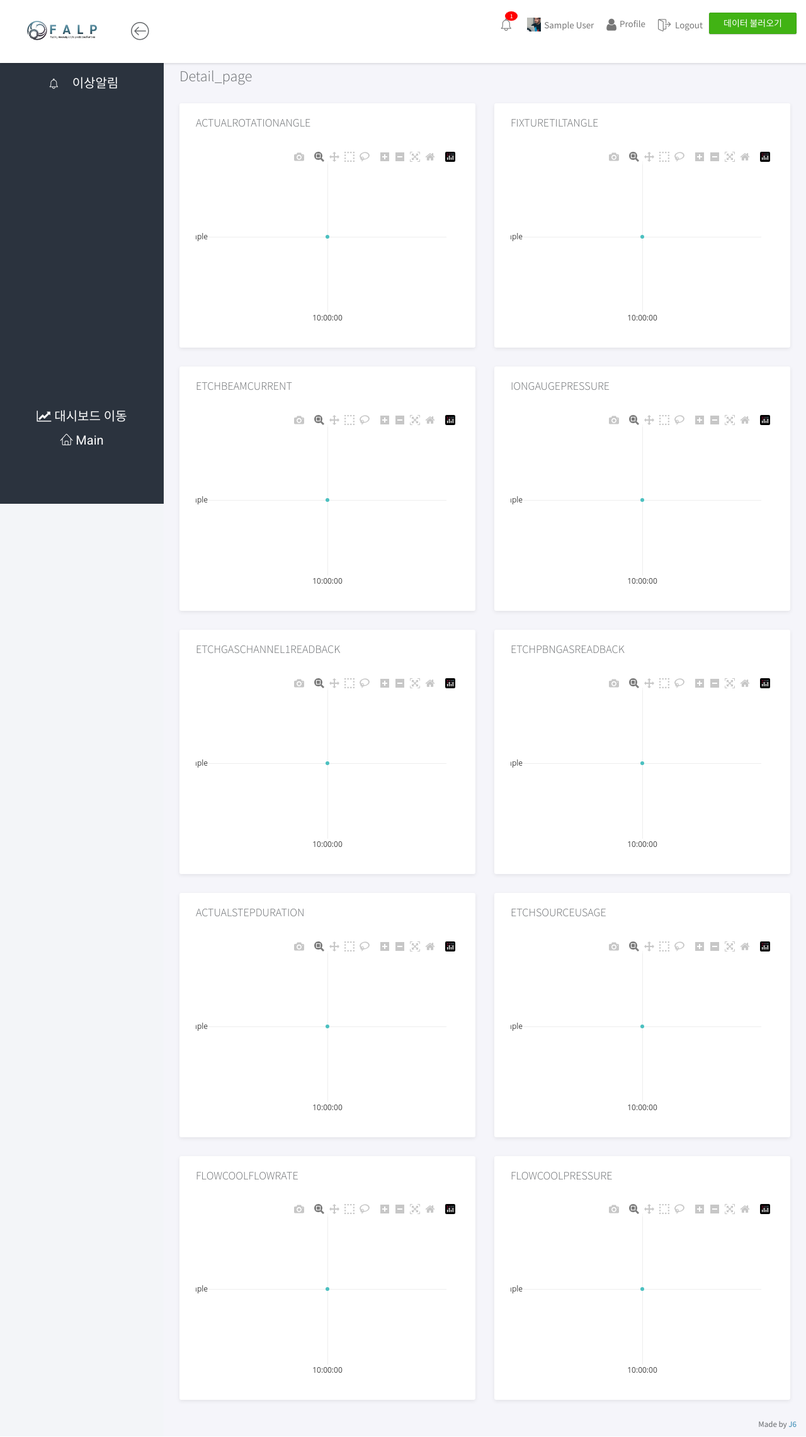
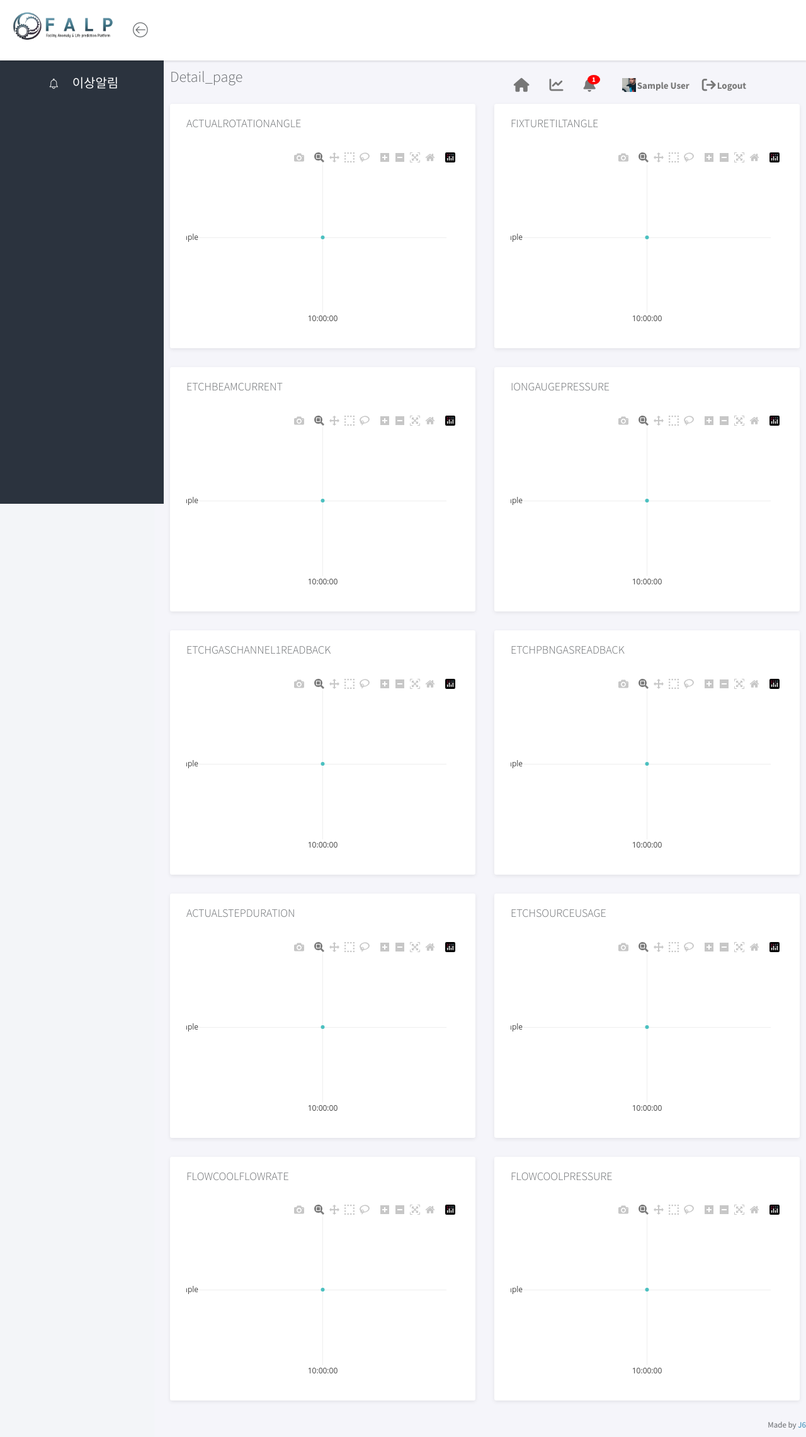
Before and after one commit to LIMEMONI/J6, a FastAPI app: page /alram.html?time=None&xlim_s=0&xlim_e=0 in a window 1280 px wide. Shown: the whole page at 63% size. Run offline with FastAPI, Linux system fonts and the light colour scheme; the visitor is signed in with stand-in values (Sample User, id 1); tables that the repository leaves empty or names only in its code hold one stand-in row (values such as "Sample post"); some libraries are stand-ins or nearby versions.

Commit message:
상단바및사이드바css통일했습니다.

```diff
--- a/templates/alram.html
+++ b/templates/alram.html
@@ -26,6 +26,7 @@
     <script src="/static/js/slimscroll.js"></script>
     <script src="https://cdn.plot.ly/plotly-latest.min.js"></script>
     <script src="https://maxcdn.bootstrapcdn.com/bootstrap/3.4.1/js/bootstrap.min.js"></script>
+    <script src="https://kit.fontawesome.com/02c33e7f68.js" crossorigin="anonymous"></script>
     <style>
         /* Google Fonts에서 가져온 Roboto 폰트를 적용 */
         #sidebar-nav {
@@ -53,16 +54,17 @@
         /* 알람 갯수를 표시하는 숫자 스타일 */
         .alarm-count-badge {
             position: absolute;
-            top: 18px;
+            top: 23px;
             right: 5px;
             background-color: red;
             color: white;
             width: 20px; /* 숫자 너비 조정 */
             height: 15px; /* 숫자 높이 조정 */
             border-radius: 50%;
-            font-size: 10px; /* 숫자 크기 조정 */
+            font-size: 11px; /* 숫자 크기 조정 */
             text-align: center; /* 가운데 정렬을 위한 설정 */
             line-height: 15px; /* 숫자 높이와 같도록 설정 */
+            font-weight: bold;
         }
     </style>
     <style>
@@ -76,24 +78,30 @@
 <body>
     <!-- WRAPPER -->
     <div id="wrapper">
+        <div class="row">
+            <div class="col-md-12">
         <!-- NAVBAR -->
-        <nav class="navbar navbar-default navbar-fixed-top">
-			<div class="brand">
-				<a href="main.html">
-                    <img src="static/img/logo2.png" alt="Logo" class="img-responsive-logo" style="width: 120px;">
+        <nav class="navbar navbar-default navbar-fixed-top" style="height: 12%;">
+            <div class="container-fluid">
+                <!-- 로고와 데이터 불러오기 버튼 -->
+                <div class="navbar-header">
+                    <a class="navbar-brand" style="width: 20%; height: 20%; display: flex; align-items: center;">
+                        <img src="static/img/logo2.png" alt="J6 Logo" class="img-responsive logo">
+                        </span>
                     </a>
+                    <div class="navbar-btn">
+                        <button type="button" class="btn-toggle-fullwidth" style="font-size: 25px;"><i class="lnr lnr-arrow-left-circle"></i></button>
                     </div>
-			<div class="container-fluid">
-				<div class="navbar-btn">
-					<button type="button" class="btn-toggle-fullwidth"><i class="lnr lnr-arrow-left-circle"></i></button>
                 </div>
+
                 <!-- 오른쪽 메뉴 아이콘들 -->
-                <div id="navbar-menu">
-                    <ul class="nav navbar-nav navbar-right">
-                        <button type="button" class="btn btn-success" data-toggle="modal" data-target="#uploadModal" style="margin-top: 20px;">데이터 불러오기</button>
+                <div id="navbar-menu" style="margin-right: 70px;">
+                    <ul class="nav navbar-nav navbar-right"><i class=""></i>
+                        <li style="margin-right: 10px;"><a href="main.html"><i class="fa-solid fa-house"></i></a></li>
+                        <li style="margin-right: 10px;"><a href="dashboard.html"><i class="fa-solid fa-chart-line"></i></a></li>
                         <li class="dropdown">
-                            <a href="#" class="dropdown-toggle icon-me  nu" data-toggle="dropdown" id="alarmDropdownButton">
-                                <i class="lnr lnr-alarm"></i>
+                            <a href="#" class="dropdown-toggle icon-menu" data-toggle="dropdown" id="alarmDropdownButton">
+                                <i class="fa-solid fa-bell"></i>
                             </a>
                         <!-- 알람 드롭다운 메뉴 -->
                         <ul class="dropdown-menu notifications">
@@ -101,54 +109,26 @@
                                 {% set val = item[0] %}
                                 {% set i_s = item[1] %}
                                 {% set i_e = item[2] %}
-                                <li><a class="notification-item" href="/alram.html?time={{ val }}&xlim_s={{ i_s }}&xlim_e={{ i_e }}">{{ val }} 이상발생 </a></li>
+                                <li><a class="notification-item" href="/alram.html?time={{ val }}&xlim_s={{ i_s }}&xlim_e={{ i_e }}"> 공정 이상 감지 구간 : {{ val }}</a></li>
                             {% endfor %}
                             <li><a class="view-more" style="text-align: center;"><i class="lnr lnr-alarm"></i> 더 보기</a></li>
                         </ul>
                         <span class="alarm-count-badge">{{ bar_lis|length }}</span>
                         </li>
-                        <!-- 파일 업로드 모달 대화 상자 -->
-                        <div class="modal fade" id="uploadModal" tabindex="-1" role="dialog" aria-labelledby="uploadModalLabel" aria-hidden="true">
-                            <div class="modal-dialog" role="document">
-                                <div class="modal-content">
-                                    <div class="modal-header">
-                                        <h5 class="modal-title" id="uploadModalLabel">CSV 파일 불러오기</h5>
-
-                                        <button type="button" class="close" data-dismiss="modal" aria-label="Close">
-                                            <span aria-hidden="true">&times;</span>
-                                        </button>
-                                    </div>
-                                    <div class="modal-body">
-                                        <form id="uploadForm" enctype="multipart/form-data">
-                                            <div class="form-group">
-                                                <label for="csvFile">CSV 파일 선택</label>
-                                                <input type="file" class="form-control-file" id="csvFile" name="file">
-                                            </div>
-                                        </form>
-                                    </div>
-                                    <div class="modal-footer">
-                                        <button type="button" class="btn btn-secondary" data-dismiss="modal">취소</button>
-                                        <!-- 파일 업로드 버튼을 눌렀을 때 데이터를 업로드하는 함수 호출 -->
-                                        <button type="button" class="btn btn-primary" id="uploadButton" onclick="uploadFile()">불러오기</button>
-                                    </div>
-                                </div>
-                            </div>
-                        </div>
                         <!-- 나머지 메뉴 아이콘들 -->
                         <li class="dropdown">
                             <a href="#" class="dropdown-toggle" data-toggle="dropdown">
-                                <img src="static/img/user1.png" class="img-square" alt="Picture">
-                                <span>{{ mem_name }}</span>
-                                <!-- Profile 버튼 -->
-                                <li><a href="profile.html"><i class="fa fa-user"></i> Profile</a></li>
+                                <li><a href="profile.html"><img src="static/img/user1.png" class="img-square" alt="Picture"><span style="font-weight: bold;">{{ mem_name }}</span></a></li>
                             </a>
-                            <li><a href="/"><i class="lnr lnr-exit"></i> <span>Logout</span></a></li>
+                            <li><a href="/"><i class="fa-solid fa-arrow-right-from-bracket"></i><span style="font-weight: bold;">Logout</span></a></li>
                         </li>
                     </ul>
                 </div>
             </div>
         </nav>
+    </div>
     <!-- END NAVBAR -->
+
         <!-- LEFT SIDEBAR -->
         <div id="sidebar-nav" class="sidebar" style="text-align: center;">
             <div class="sidebar-scroll" style="overflow: hidden; width: auto; height: 95%;">
@@ -170,11 +150,6 @@
                                 </div>
                             </li>
                         </ul>
-                    </div>
-                    <!-- "메인으로 이동" 버튼 추가 -->
-                    <div class="text-center" style="position: absolute; bottom: 50px; width: 100%;">
-                        <li><a href="dashboard.html"><i class="fa fa-line-chart"></i> 대시보드 이동</a></li>
-                        <a href="main.html"><i class="lnr lnr-home"></i> Main</a>
                     </div>
                 </nav>
             </div>
--- a/templates/dashboard1.html
+++ b/templates/dashboard1.html
@@ -14,7 +14,7 @@
         <div class="main">
             <!-- MAIN CONTENT -->
             <div>
-                <iframe src="http://13.124.155.170:3000/d/4Z1opp5mk/dashboard-1?orgId=1&refresh=auto&theme=light&kiosk" width="100%" height="600" frameborder="0"></iframe>
+                <iframe src="http://13.124.155.170:3000/d/eb43a799-e791-40b2-9ef2-4121403f4d0e/dashboard-1-ec849c-ec9881-ec8898-eca095?orgId=1&refresh=5s&theme=light&kiosk" width="100%" height="600" frameborder="0"></iframe>
             </div>
             <!-- END MAIN CONTENT -->
         </div>
--- a/templates/index.html
+++ b/templates/index.html
@@ -139,7 +139,7 @@
                             <button type="submit" id="login-button" class="btn btn-primary btn-lg btn-block">Log in</button>
 
                             <div class="bottom">
-                                <span class="helper-text"><i class="fa fa-lock"></i> <a href="#" id="openModalLink">Contact</a></span>
+                                <span class="helper-text"><i class="fa-solid fa-envelope-open-text"></i> <a href="#" id="openModalLink">Contact</a></span>
                             </div>
                         </form>
 
```
Also changed, not shown: templates/dashboard.html (+20 -17 lines), templates/main.html (+28 -26 lines), templates/profile.html (+27 -46 lines). Lines whose indentation alone changed are shown as unchanged.
